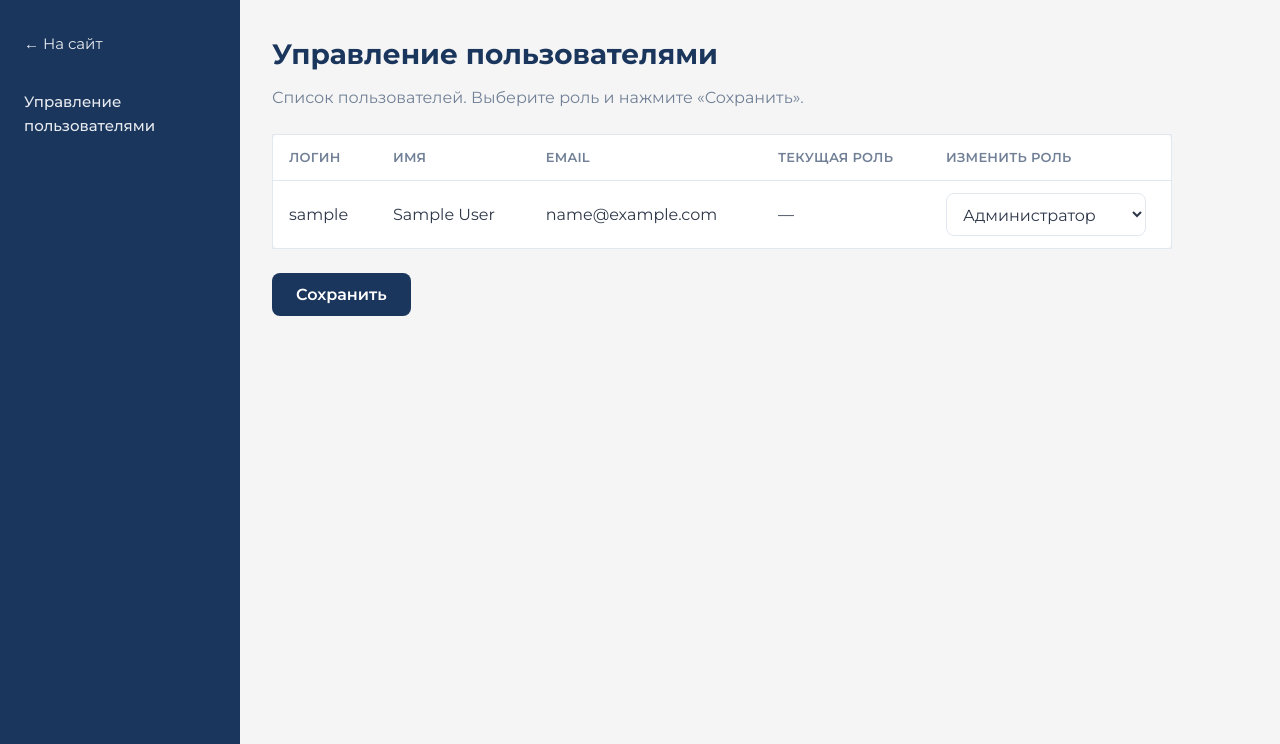
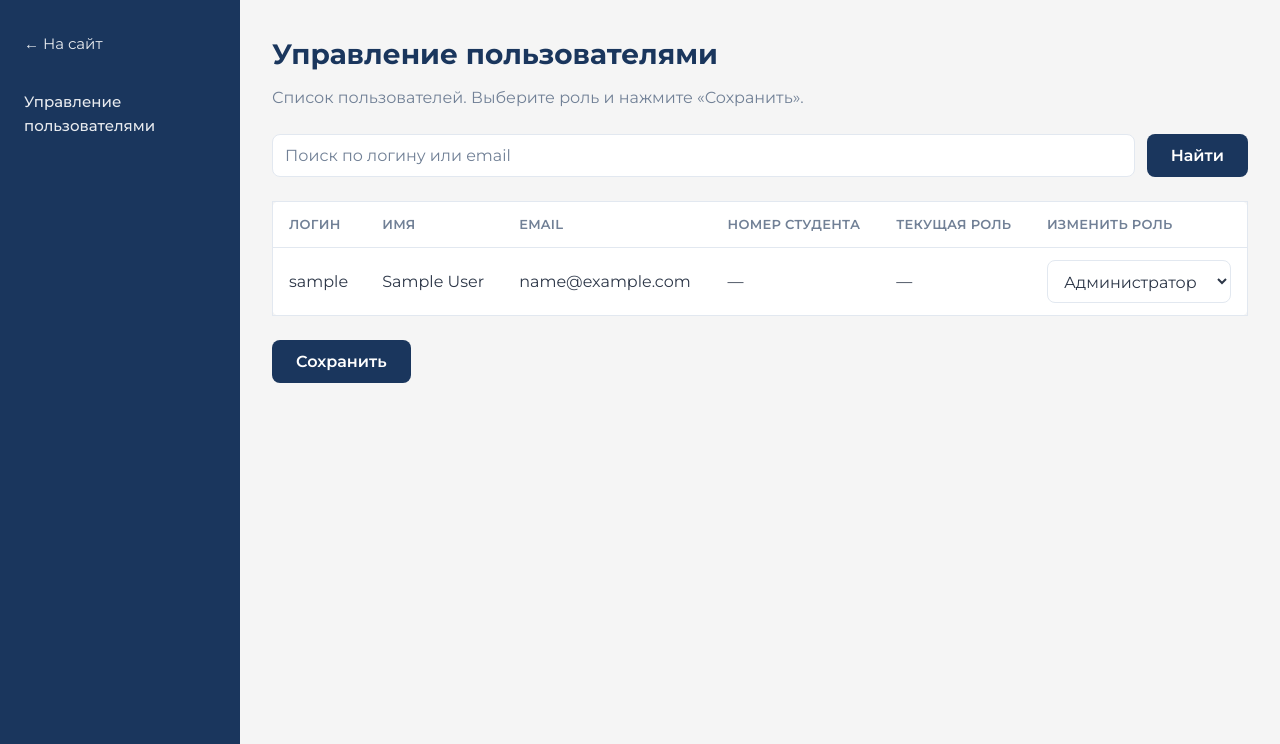
Before and after one commit to feedbacksys1/fbsys, a Django app: page /admin-panel/users/ in a window 1280 px wide. Shown: the top 744 px of the page. Run offline with Django 5.2, Linux system fonts and the light colour scheme; the visitor is signed in with stand-in values (Sample User, id 1); data comes from the database, SQL or seed files in the repository.

Commit message:
Added search and changed layout of role-assignment page

```diff
--- a/app/views.py
+++ b/app/views.py
@@ -5,6 +5,7 @@ from django.shortcuts import render, redirect, get_object_or_404
 from django.contrib.auth import login, logout
 from django.contrib.auth.decorators import login_required, user_passes_test
 from django.contrib.auth import get_user_model
+from django.db.models import Q
 
 from .forms import RegistrationForm, LoginForm
 from .models import Profile, Role
@@ -106,8 +107,19 @@ def admin_users(request):
                 profile.save()
                 user.is_staff = new_role == Role.ADMIN
                 user.save(update_fields=['is_staff'])
-        return redirect('admin_users')
+        from django.urls import reverse
+        from urllib.parse import urlencode
+        url = reverse('admin_users')
+        q = request.POST.get('q', '').strip()
+        if q:
+            url += '?' + urlencode({'q': q})
+        return redirect(url)
     users = User.objects.all().order_by('id')
+    search_q = request.GET.get('q', '').strip()
+    if search_q:
+        users = users.filter(
+            Q(username__icontains=search_q) | Q(email__icontains=search_q)
+        )
     users_with_profiles = []
     for u in users:
         try:
@@ -118,4 +130,5 @@ def admin_users(request):
     return render(request, 'admin_users.html', {
         'users_with_profiles': users_with_profiles,
         'role_choices': Role.choices,
+        'search_q': search_q,
     })
--- a/static/css/style.css
+++ b/static/css/style.css
@@ -211,6 +211,36 @@ body.register-fullpage {
 
 .admin-content {
     max-width: 900px;
+}
+
+.admin-content_centered {
+    margin-left: auto;
+    margin-right: auto;
+}
+
+.admin-content_full {
+    max-width: none;
+    width: 100%;
+}
+
+.admin-search-form {
+    display: flex;
+    gap: 0.75rem;
+    margin-bottom: 1.5rem;
+}
+
+.admin-search-form_full {
+    width: 100%;
+}
+
+.admin-search-form_full .admin-search-input {
+    flex: 1;
+    max-width: none;
+}
+
+.admin-search-input {
+    flex: 1;
+    max-width: 320px;
 }
 
 .admin-page-title {
--- a/templates/admin_users.html
+++ b/templates/admin_users.html
@@ -3,11 +3,16 @@
 {% block title %}Управление пользователями{% endblock %}
 
 {% block content %}
-<div class="admin-content">
+<div class="admin-content admin-content_full">
     <h1 class="admin-page-title">Управление пользователями</h1>
     <p class="admin-page-lead">Список пользователей. Выберите роль и нажмите «Сохранить».</p>
-    <form method="post" action="{% url 'admin_users' %}" class="admin-users-form">
+    <form method="get" action="{% url 'admin_users' %}" class="admin-search-form admin-search-form_full">
+        <input type="search" name="q" value="{{ search_q }}" class="form-input admin-search-input" placeholder="Поиск по логину или email" aria-label="Поиск">
+        <button type="submit" class="btn btn-primary">Найти</button>
+    </form>
+    <form method="post" action="{% url 'admin_users' %}{% if search_q %}?q={{ search_q|urlencode }}{% endif %}" class="admin-users-form">
         {% csrf_token %}
+        {% if search_q %}<input type="hidden" name="q" value="{{ search_q }}">{% endif %}
         <div class="admin-table-wrap">
             <table class="admin-table">
                 <thead>
@@ -15,6 +20,7 @@
                         <th>Логин</th>
                         <th>Имя</th>
                         <th>Email</th>
+                        <th>Номер студента</th>
                         <th>Текущая роль</th>
                         <th>Изменить роль</th>
                     </tr>
@@ -25,6 +31,7 @@
                         <td>{{ item.user.get_username }}</td>
                         <td>{{ item.user.get_full_name|default:"—" }}</td>
                         <td>{{ item.user.email|default:"—" }}</td>
+                        <td>{% if item.profile and item.profile.student_number %}{{ item.profile.student_number }}{% else %}—{% endif %}</td>
                         <td>{% if item.profile %}{{ item.profile.get_role_display }}{% else %}—{% endif %}</td>
                         <td>
                             <select name="role_{{ item.user.pk }}" class="form-input admin-role-select">
```
